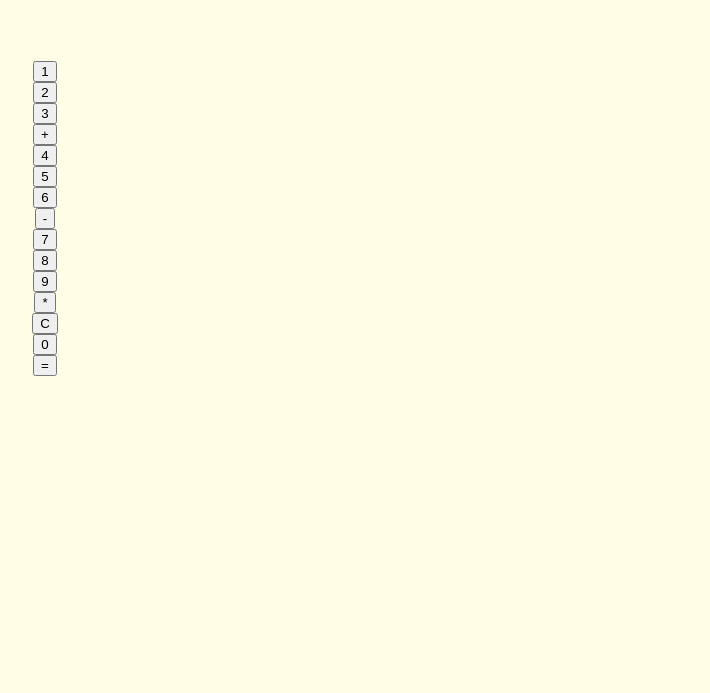
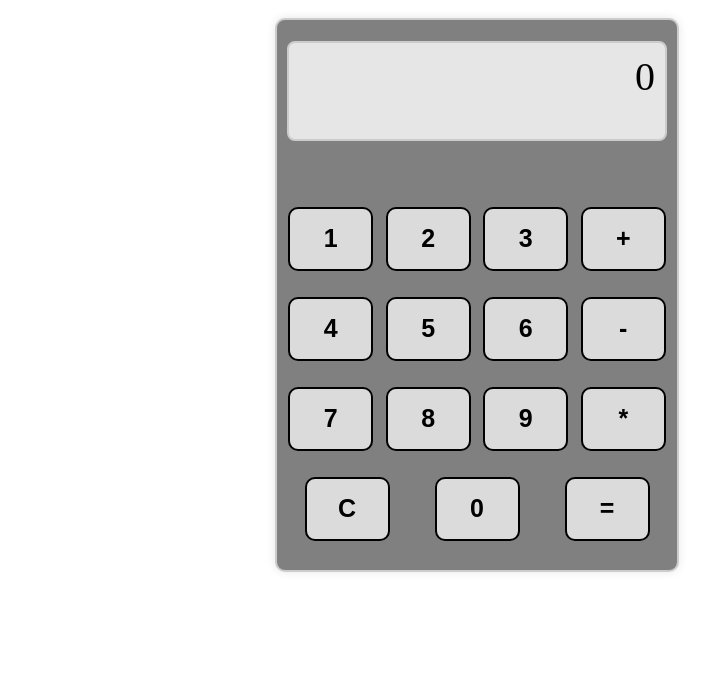
Before and after one commit to gmarav05/calculator, a plain HTML site: page index.html in a window 1280 px wide. Shown: the part 107-800 px from the top of the page, without its empty margins (163-873 px from the left). Drawn offline with Linux system fonts and the light colour scheme.

Commit message:
ui is done

```diff
--- a/app.js
+++ b/app.js
@@ -55,25 +55,25 @@ function divide(num1,num2) {
 // console.log(divide(num1,num2));
 
 
-// function operate(operator, num1, num2) {
+function operate(operator, num1, num2) {
 
-//     if (operator === "+") {
+    if (operator === "+") {
 
-//         return addition(num1, num2);
+        return addition(num1, num2);
 
-//     } else if (operator === "-") {
+    } else if (operator === "-") {
 
-//         return subtract(num1,num2);
+        return subtract(num1,num2);
 
-//     }else if (operator === "x") {
+    }else if (operator === "x") {
 
-//         return multiply(num1, num2);
+        return multiply(num1, num2);
 
-//     } else if (operator === "/") {
+    } else if (operator === "/") {
 
-//         return divide(num1, num2);
-//     }
+        return divide(num1, num2);
+    }
 
-// }
+}
 
-// operate(operator,num1,num2);
+operate(operator,num1,num2);
--- a/index.html
+++ b/index.html
@@ -9,7 +9,9 @@
 <body>
     <h1>Calculator</h1>
 
-    <div class="container">
+    <div class="calculator">
+        <div class="display">0</div>
+        <div class="buttons">
         <button class="">1</button>
         <button class="">2</button>
         <button class="">3</button>
@@ -25,6 +27,7 @@
         <button id="c">C</button>
         <button class="">0</button>
         <button id="equals">=</button>
+        </div>
     </div>
 
 
--- a/style.css
+++ b/style.css
@@ -1,6 +1,57 @@
-body {
-    background-color: #fffde6;
+.calculator {
+
+    width: 400px;
+    height: 550px;
+    margin: 0px auto;
+    display: flex;
+    justify-content: center;
+    align-content: space-around;
+    flex-wrap: wrap;
+
+
+    background-color: gray;
+    box-shadow: 0 0 10px rgba(0, 0, 0, 0.1);
+    border: 2px solid #ccc;
+    border-radius: 10px;
+
+
+
 }
+
+.display {
+
+    width: 380px;
+    height: 100px;
+    background-color: #e6e6e6;
+    padding: 10px;
+    box-sizing: border-box;
+    margin-bottom: 20px;
+    text-align: right;
+    font-size: 40px;
+    font-weight: 400;
+    margin-top: 5px;
+    padding-right: 10px;
+    border: 2px solid #ccc;
+    border-radius: 8px;
+}
+
+.buttons {
+
+    width: 390px;
+    height: 360px;
+    display: flex;
+    align-self: flex-end;
+    flex-wrap: wrap;
+    justify-content: space-around;
+    align-content: space-around;
+
+}
+
+
+
+
+
+
 
 
 h1 {
@@ -14,7 +65,7 @@ h1 {
 
 
 }
-
+/*
 .container {
 
     display: flex;
@@ -27,13 +78,19 @@ h1 {
     height: 400px;
     font-weight: 400;
 
+} */
+
+button{
+
+  height: 64px;
+  width: 85px;
+  box-sizing: border-box;
+  border: 2px solid black;
+  padding: 2px;
+  background-color:rgb(219, 219, 219);
+  text-align: center;
+  border-radius: 10px;
+  font-size: 25px;
+  font-weight: bold;
+  margin: 0px;
 }
-
-button:hover {
-
-    background-color:crimson;
-    color: aliceblue;
-
-
-
-}
```
